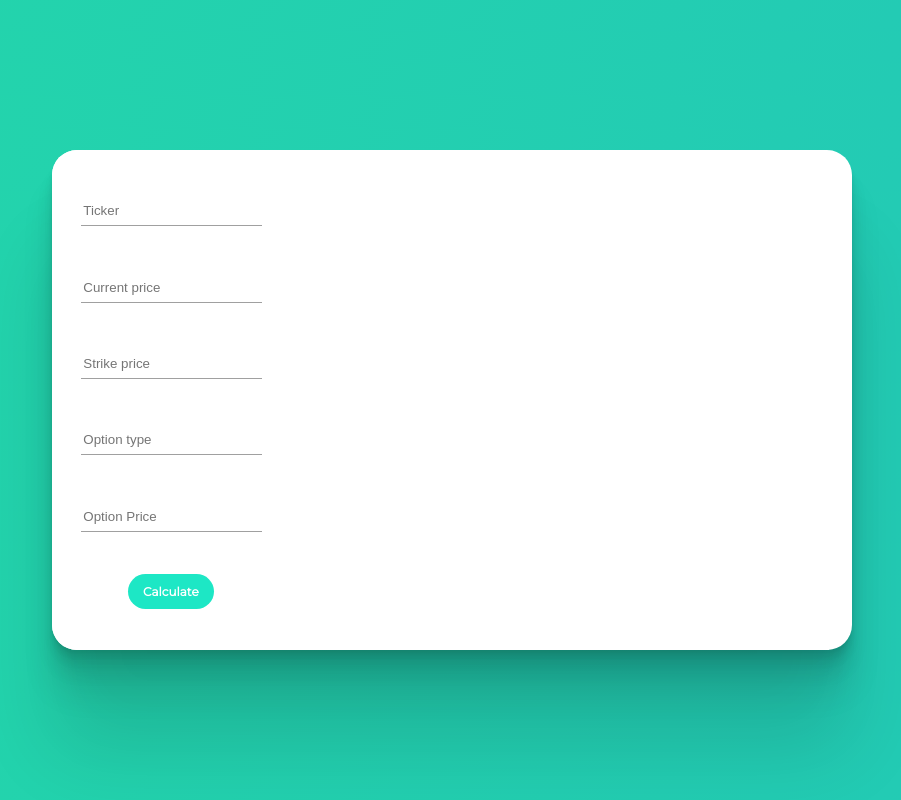
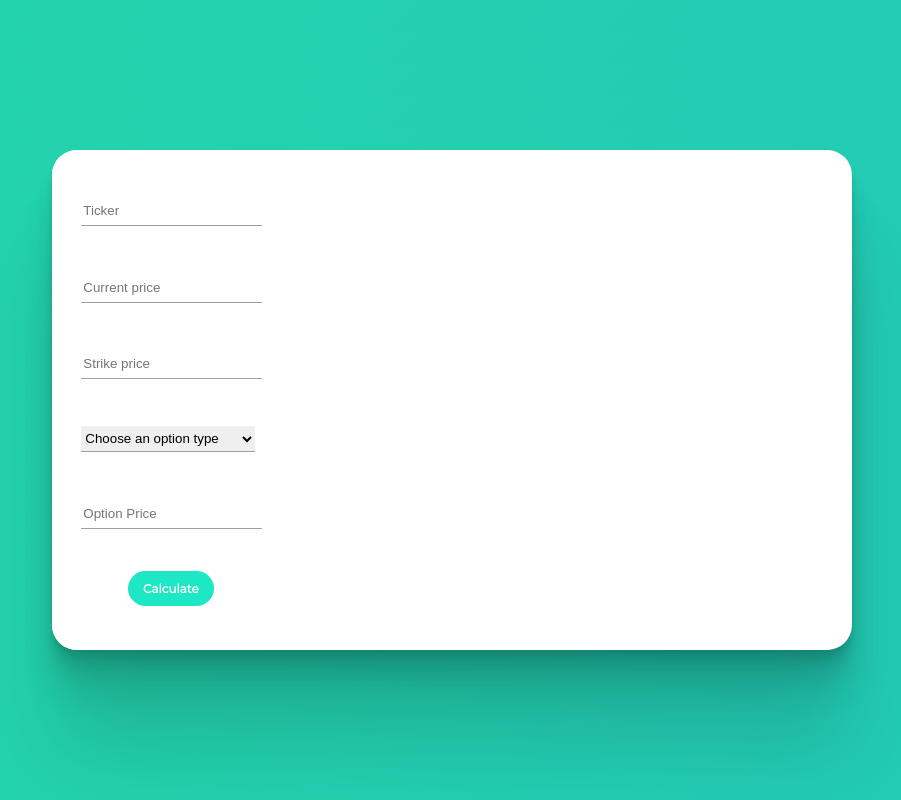
Before and after one commit to dvnmn/options-profit-calculator, a React (Create React App) app: page / in a window 1280 px wide. Shown: the whole page, without its empty margins (188-1089 px from the left). Built offline with nearby package versions, Linux system fonts and the light colour scheme.

Commit message:
Created a drop-down for option types.

```diff
--- a/src/components/Calculator.css
+++ b/src/components/Calculator.css
@@ -45,7 +45,21 @@
     margin-top: 3.5em;
     margin-left: 1em;
 
-    border:none;
+    border: none;
+    border-bottom: 1px solid #a0a0a0;
+
+    outline-width: 2px;
+    outline-color: rgb(29, 231, 197);
+}
+
+.Input select {
+    height: 2em;
+    width: 13em;
+
+    margin-top: 3.5em;
+    margin-left: 1em;
+
+    border: none;
     border-bottom: 1px solid #a0a0a0;
 
     outline-width: 2px;
@@ -71,7 +85,6 @@
 
     outline: none;
 }
-
 .Input button:hover {
     background-color: rgb(23, 177, 151);
 }
--- a/src/components/Calculator.js
+++ b/src/components/Calculator.js
@@ -42,12 +42,10 @@ function Input(props) {
             setStrike("");
         }
 
-        //Option type test
-        if (/[^a-zA-Z]/.test(type)) {
-            error += "Invalid type.\n";
+        if (type === "") {
+            error += "Please select an option type.\n";
             setType("");
         }
-
         //Option price test
         if (/[^0-9.]/.test(optionsPrice)) {
             error += "Invalid options price.\n";
@@ -62,6 +60,14 @@ function Input(props) {
 
         return true;
     };
+
+    const getTickerPrice = () => {
+       var yahoo = require('yahoo-financial-data');
+
+       yahoo.price('AAPL', function(err, data){
+           alert(data);
+       })
+    }
 
     return (
         <div class="Input">
@@ -90,13 +96,12 @@ function Input(props) {
                     onChange={(e) => setStrike(e.target.value)}
                 ></input>
 
-                {/* Obtains the type of option from the user. */}
-                <input
-                    type="text"
-                    placeholder="Option type"
-                    value={type}
-                    onChange={(e) => setType(e.target.value)}
-                ></input>
+                {/* Drop-down list with types of options the user can choose. */}
+                <select value={type} onChange={(e) => setType(e.target.value)}>
+                    <option value="" id="typeTitle" disabled selected>Choose an option type</option>
+                    <option value="Call">Call</option>
+                    <option value="Put">Put</option>
+                </select>
 
                 {/* Obtains the price of the option from the user. */}
                 <input
@@ -109,6 +114,7 @@ function Input(props) {
                 {/* When button is pressed, the output graph is rendered. */}
                 <button onClick={() => {
                     if (validate()) {
+                        getTickerPrice();
                         props.createOutput(
                             <Output
                                 ticker={ticker.toUpperCase()}
```
